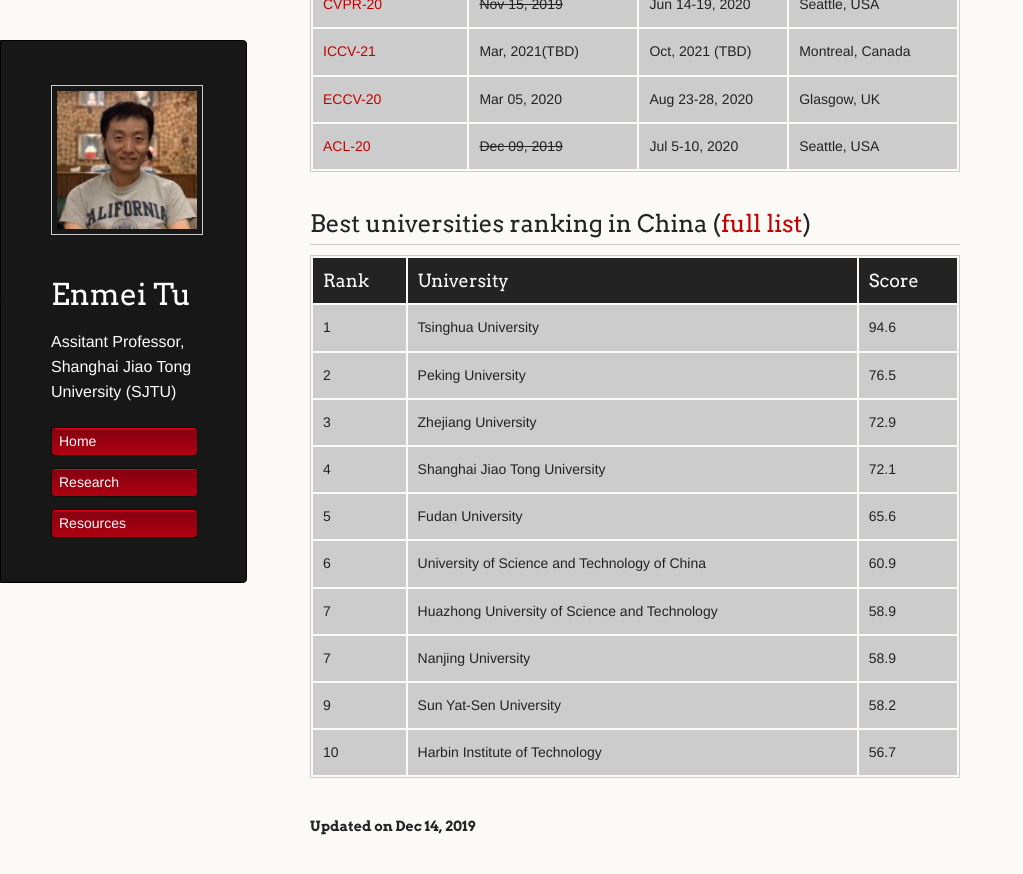
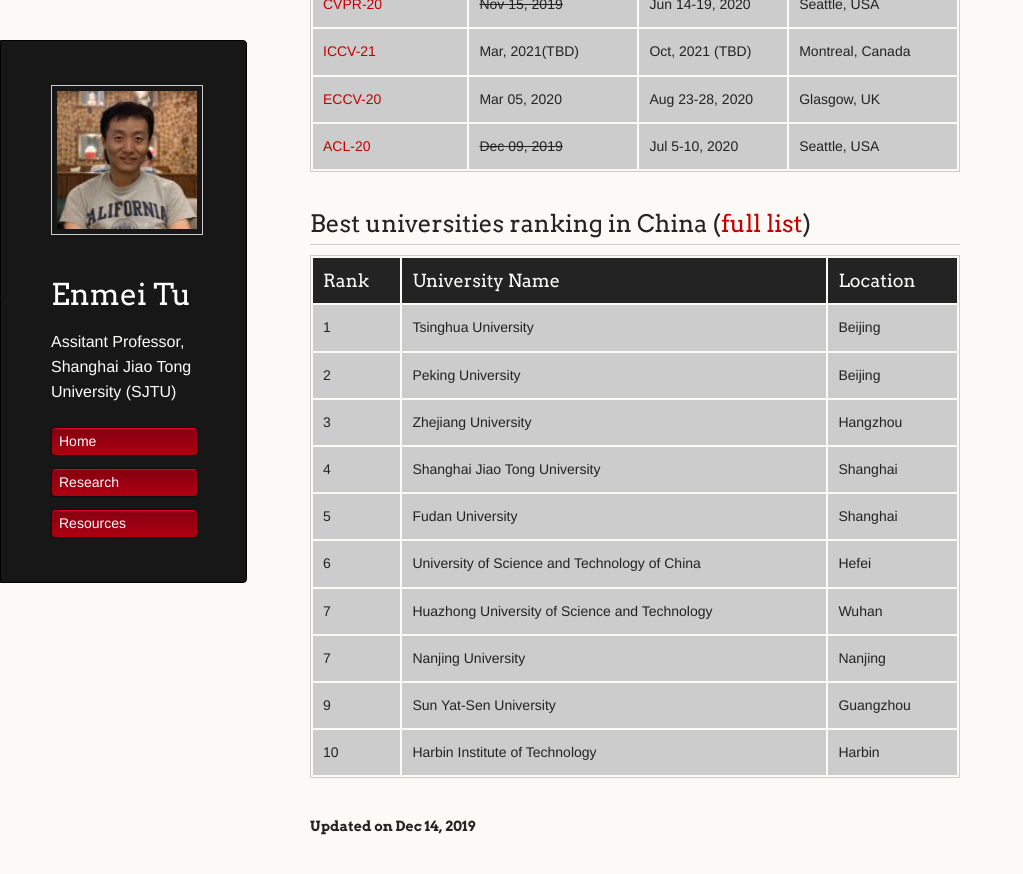
Before and after one commit to hellotem/enmeitu.github.io, a Jekyll site: the page built from resource/index.md, in a window 1280 px wide and 900 px high, scrolled down 556 px. Shown: the top 874 px of the window, without its empty margins (0-1023 px from the left). Built offline with Jekyll 4.4.1, drawn with Linux system fonts in a browser that asks for light colours; our own code applies the rules of GitHub Pages for plain Markdown files.

Commit message:
Update index.md

```diff
--- a/resource/index.md
+++ b/resource/index.md
@@ -20,18 +20,18 @@ Conference Name  | Submission Deadline | Conference Date |Conference Location
 
 ## Best universities ranking in China ([full list](http://www.shanghairanking.com/Chinese_Universities_Rankings/Overall-Ranking-2019.html))
 
-Rank | University | Score
+Rank | University Name | Location
 ----- | ------------ | ---------
-1	|Tsinghua University |	94.6
-2	|Peking University	|76.5
-3	|Zhejiang University	|72.9
-4	|Shanghai Jiao Tong University|	72.1
-5	|Fudan University	|65.6
-6	|University of Science and Technology of China|	60.9
-7	|Huazhong University of Science and Technology|	58.9
-7	|Nanjing University	|58.9
-9	|Sun Yat-Sen University	|58.2
-10	|Harbin Institute of Technology	|56.7
+1	|Tsinghua University |	Beijing
+2	|Peking University	|Beijing
+3	|Zhejiang University	|Hangzhou
+4	|Shanghai Jiao Tong University|	Shanghai
+5	|Fudan University	|Shanghai
+6	|University of Science and Technology of China|	Hefei
+7	|Huazhong University of Science and Technology|	Wuhan
+7	|Nanjing University	|Nanjing
+9	|Sun Yat-Sen University	|Guangzhou
+10	|Harbin Institute of Technology	|Harbin
 
 
 
```
